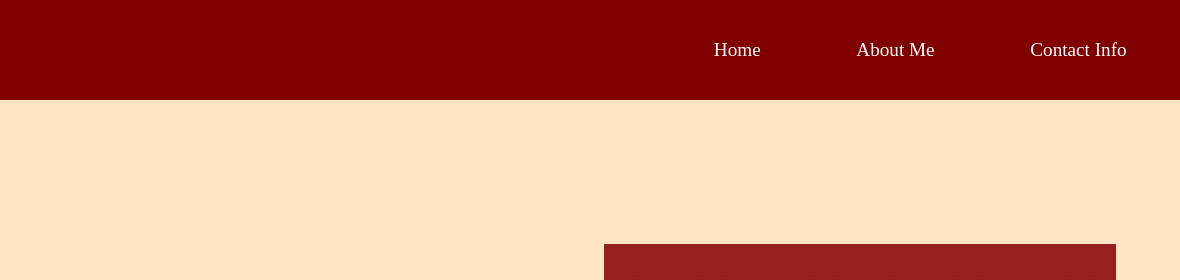
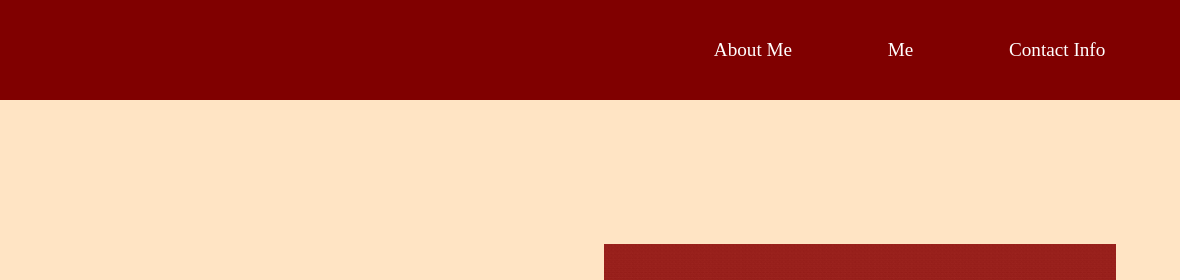
Before and after one commit to PerezLyncoln/personalwebsite-html, a plain HTML site: page index.html in a window 1280 px wide. Shown: the top 280 px of the page, 100-1280 px from the left. Drawn offline with Linux system fonts and the light colour scheme.

Commit message:
Update index.html

```diff
--- a/index.html
+++ b/index.html
@@ -20,8 +20,8 @@
     </div>
     <div class="nav-container">
         <nav>
-        <a href="#">Home</a>
         <a href="#about" class="anchor">About Me</a>
+        <a href="#" class="">Me</a>
         <a href="https://contactinfoperez.netlify.app/">Contact Info</a>
         </nav>
     </div>
```
